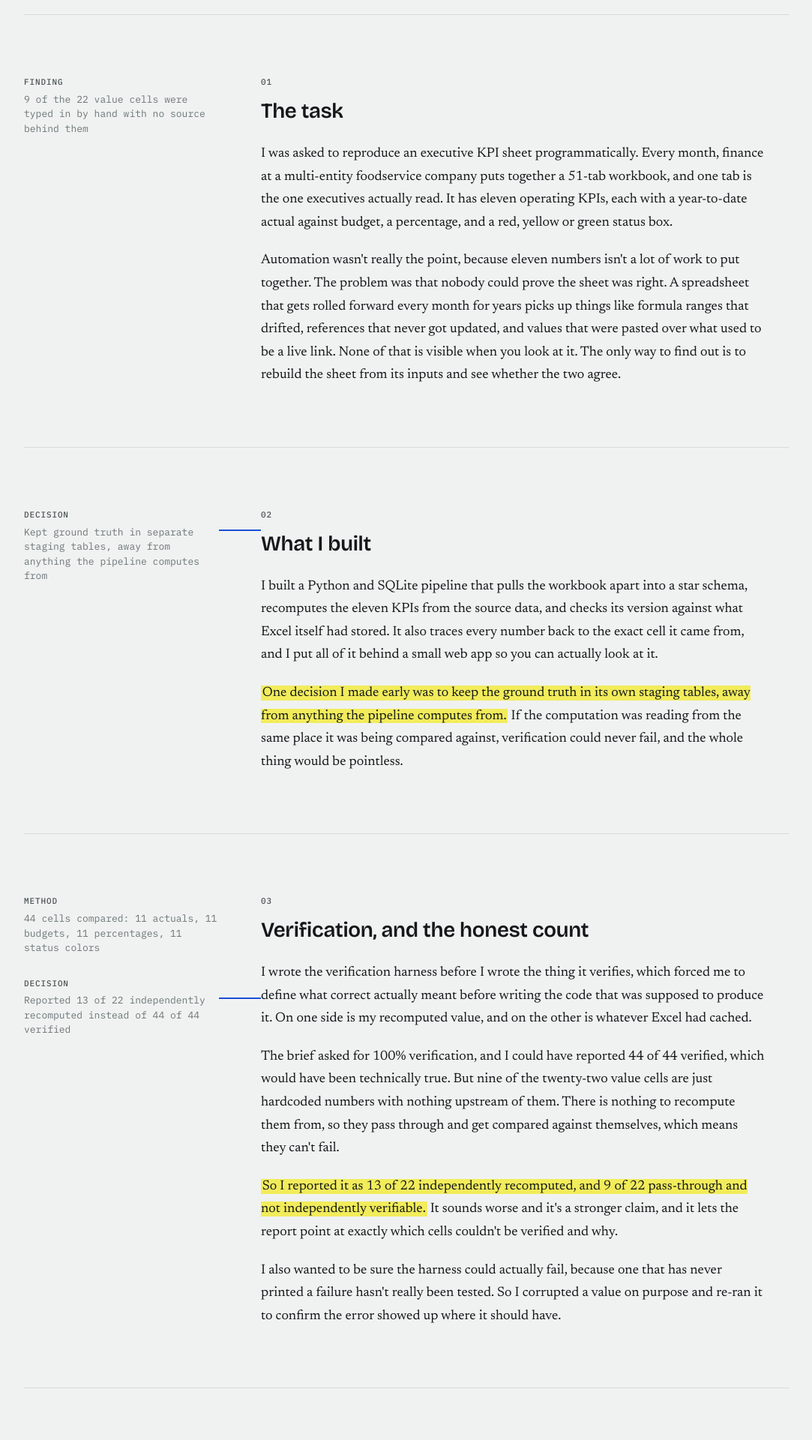
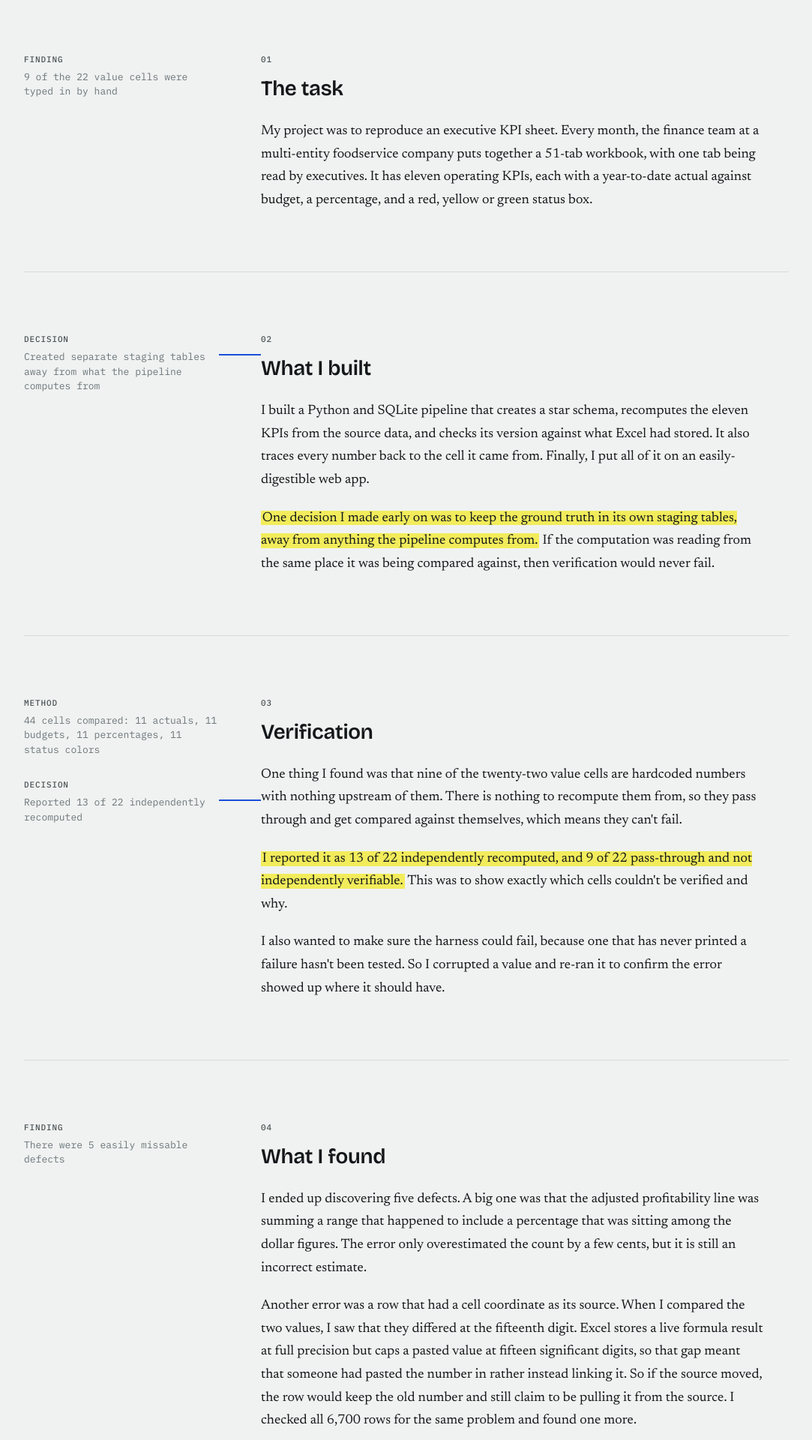
Before and after one commit to vikramiyer73-spec/vikram-site, a Next.js app: page /work/kpi-audit in a window 1280 px wide. Shown: the part 640-2560 px from the top of the page at 75% size, without its empty margins (98-1181 px from the left). Built offline with nearby package versions, Linux system fonts and the light colour scheme.

Commit message:
Reduce Words

```diff
--- a/src/app/page.js
+++ b/src/app/page.js
@@ -12,7 +12,7 @@ const work = [
     n: "02",
     title: "Rebuilding an Executive KPI Sheet to Verify Metrics",
     kind: "Product",
-    line: "A monthly executive KPI sheet nobody could verify. I rebuilt it from its inputs and found five defects.",
+    line: "Reproducing a monthly executive KPI sheet from its source data.",
     href: "/work/kpi-audit",
   },
   {
--- a/src/app/work/kpi-audit/page.js
+++ b/src/app/work/kpi-audit/page.js
@@ -12,13 +12,13 @@ export default function KpiAudit() {
       <CaseStudyHeader
         number="02"
         kind="Product"
-        title="Rebuilding an Executive KPI Sheet to Find Out If It Was Right"
-        dek="Reproducing a monthly executive KPI sheet from its source data, and what turned up once I could actually check it."
+        title="Rebuilding an Executive KPI Sheet to Verify Metrics"
+        dek="Reproducing a monthly executive KPI sheet from its source data."
         meta={[
           ["Role", "Solo build"],
           ["Client", "A multi-entity foodservice company"],
           ["Scope", "11 KPIs from a 51-tab workbook"],
-          ["Built in", "One working day"],
+          ["Built in", "One day"],
         ]}
       />
 
@@ -28,26 +28,16 @@ export default function KpiAudit() {
         annotations={[
           {
             type: "FINDING",
-            text: "9 of the 22 value cells were typed in by hand with no source behind them",
+            text: "9 of the 22 value cells were typed in by hand",
           },
         ]}
       >
         <p>
-          I was asked to reproduce an executive KPI sheet programmatically. Every
-          month, finance at a multi-entity foodservice company puts together a
-          51-tab workbook, and one tab is the one executives actually read. It
+          My project was to reproduce an executive KPI sheet. Every
+          month, the finance team at a multi-entity foodservice company puts together a
+          51-tab workbook, with one tab being read by executives. It
           has eleven operating KPIs, each with a year-to-date actual against
           budget, a percentage, and a red, yellow or green status box.
-        </p>
-        <p>
-          Automation wasn&apos;t really the point, because eleven numbers
-          isn&apos;t a lot of work to put together. The problem was that nobody
-          could prove the sheet was right. A spreadsheet that gets rolled forward
-          every month for years picks up things like formula ranges that
-          drifted, references that never got updated, and values that were pasted
-          over what used to be a live link. None of that is visible when you look
-          at it. The only way to find out is to rebuild the sheet from its inputs
-          and see whether the two agree.
         </p>
       </Step>
 
@@ -57,31 +47,30 @@ export default function KpiAudit() {
         annotations={[
           {
             type: "DECISION",
-            text: "Kept ground truth in separate staging tables, away from anything the pipeline computes from",
+            text: "Created separate staging tables away from what the pipeline computes from",
           },
         ]}
       >
         <p>
-          I built a Python and SQLite pipeline that pulls the workbook apart into
+          I built a Python and SQLite pipeline that creates
           a star schema, recomputes the eleven KPIs from the source data, and
-          checks its version against what Excel itself had stored. It also traces
-          every number back to the exact cell it came from, and I put all of it
-          behind a small web app so you can actually look at it.
+          checks its version against what Excel had stored. It also traces
+          every number back to the cell it came from. Finally, I put all of it on an
+          easily-digestible web app.
         </p>
         <p>
           <mark>
-            One decision I made early was to keep the ground truth in its own
+            One decision I made early on was to keep the ground truth in its own
             staging tables, away from anything the pipeline computes from.
           </mark>{" "}
           If the computation was reading from the same place it was being
-          compared against, verification could never fail, and the whole thing
-          would be pointless.
+          compared against, then verification would never fail.
         </p>
       </Step>
 
       <Step
         number="03"
-        title="Verification, and the honest count"
+        title="Verification"
         annotations={[
           {
             type: "METHOD",
@@ -89,35 +78,27 @@ export default function KpiAudit() {
           },
           {
             type: "DECISION",
-            text: "Reported 13 of 22 independently recomputed instead of 44 of 44 verified",
+            text: "Reported 13 of 22 independently recomputed",
           },
         ]}
       >
         <p>
-          I wrote the verification harness before I wrote the thing it verifies,
-          which forced me to define what correct actually meant before writing
-          the code that was supposed to produce it. On one side is my recomputed
-          value, and on the other is whatever Excel had cached.
-        </p>
-        <p>
-          The brief asked for 100% verification, and I could have reported 44 of
-          44 verified, which would have been technically true. But nine of the
-          twenty-two value cells are just hardcoded numbers with nothing upstream
+          One thing I found was that nine of the
+          twenty-two value cells are hardcoded numbers with nothing upstream
           of them. There is nothing to recompute them from, so they pass through
           and get compared against themselves, which means they can&apos;t fail.
         </p>
         <p>
           <mark>
-            So I reported it as 13 of 22 independently recomputed, and 9 of 22
+            I reported it as 13 of 22 independently recomputed, and 9 of 22
             pass-through and not independently verifiable.
           </mark>{" "}
-          It sounds worse and it&apos;s a stronger claim, and it lets the report
-          point at exactly which cells couldn&apos;t be verified and why.
+          This was to show exactly which cells couldn&apos;t be verified and why.
         </p>
         <p>
-          I also wanted to be sure the harness could actually fail, because one
-          that has never printed a failure hasn&apos;t really been tested. So I
-          corrupted a value on purpose and re-ran it to confirm the error showed
+          I also wanted to make sure the harness could fail, because one
+          that has never printed a failure hasn&apos;t been tested. So I
+          corrupted a value and re-ran it to confirm the error showed
           up where it should have.
         </p>
       </Step>
@@ -128,41 +109,23 @@ export default function KpiAudit() {
         annotations={[
           {
             type: "FINDING",
-            text: "5 defects. All of them produce a number that looks completely fine.",
+            text: "There were 5 easily missable defects",
           },
         ]}
       >
         <p>
-          Five defects, and the one I liked most was on the headline
-          profitability metric. The adjusted profitability line was summing a
-          range that happened to include a percentage sitting in among the dollar
-          figures. The error came out to a few cents on several million, which is
-          exactly why nobody had ever caught it. But it&apos;s a ratio inside a
-          dollar total on the number executives look at first, and it had
-          probably been wrong since the formula was written.
+          I ended up discovering five defects. A big one was that the adjusted profitability line was summing a
+          range that happened to include a percentage that was sitting among the dollar
+          figures. The error only overestimated the count by a few cents, but it is still an incorrect estimate.
         </p>
         <p>
-          Another one was a row that claimed a cell coordinate as its source.
-          When I compared the two values, they differed at the fifteenth digit.
-          Excel stores a live formula result at full precision but caps a typed
-          or pasted value at fifteen significant digits, so that gap told me
-          someone had pasted the number in rather than linking it. The row was
-          carrying a coordinate as text while actually holding a snapshot from
-          some point in the past. If the source moved next month, the row would
-          keep the old number and still claim to be pulling from the source. I
+          Another error was a row that had a cell coordinate as its source.
+          When I compared the two values, I saw that they differed at the fifteenth digit.
+          Excel stores a live formula result at full precision but caps a pasted
+          value at fifteen significant digits, so that gap meant that
+          someone had pasted the number in rather instead linking it. So if the source moved, the row would
+          keep the old number and still claim to be pulling it from the source. I
           checked all 6,700 rows for the same problem and found one more.
-        </p>
-        <p>
-          What all five have in common is that they produce a number that looks
-          completely fine. Nothing errors out and nothing turns red. The argument
-          for this project is that before rebuilding it, nobody could have told
-          you either way.
-        </p>
-        <p>
-          I kept a rule throughout of reproducing the number exactly and
-          reporting the defect separately. Fixing a defect would have broken
-          verification, and a reproduction that quietly corrects its source
-          isn&apos;t really a reproduction anymore.
         </p>
       </Step>
 
@@ -172,23 +135,22 @@ export default function KpiAudit() {
         annotations={[
           {
             type: "FINDING",
-            text: "Each KPI carries two percentages. One gets displayed, one decides the color. They agree on 8 of 11.",
+            text: "Each KPI contains two percentages, with one being displayed and the other determining the color.",
           },
         ]}
       >
         <p>
-          The status colors didn&apos;t follow the percentage displayed above
-          them. Applying the stated legend to the displayed percentage gave the
+          The status colors didn&apos;t actually follow the percentage displayed above
+          them. Applying the legend to the displayed percentage gave the
           wrong color on three of the eleven KPIs.
         </p>
         <p>
-          It turned out the colors follow a second percentage that never appears
-          on the sheet at all, where lower-is-better metrics invert the ratio.
-          Applied that way, all fifteen fills reproduce exactly. So each KPI
+          It turned out that the colors follow a different percentage that doesn't appear
+          anywhere in the sheet, where lower-is-better metrics invert the ratio.
+          Applied that way, all fifteen fills match the colors. So each KPI
           carries two independent percentages, one that gets displayed and one
           that decides the color, and they happen to agree on eight of the
-          eleven. That is what makes collapsing them into a single number so
-          tempting and so wrong.
+          eleven.
         </p>
       </Step>
 
@@ -198,43 +160,15 @@ export default function KpiAudit() {
         annotations={[
           {
             type: "FINDING",
-            text: "Twice on this project, something I concluded by reasoning got corrected once I actually instrumented it",
+            text: "Twice on this project, something I concluded by reasoning got corrected once I tested it",
           },
         ]}
       >
         <p>
-          I found a bug in a helper function, looked at it, decided the
-          problematic case couldn&apos;t actually be reached, and wrote it up as
-          a non-issue. Then I added a guard so it would fail loudly if that ever
-          changed. It fired immediately. The case was reachable on every single
+          I found a bug in a helper function, and decided that the
+          problematic case couldn&apos;t be reached. I did, however, add a guard so it would fail if the case every did happen.
+          It ended up firing immediately, and I saw that the case was reachable on every single
           run, it had just been returning an empty result, which hid the problem.
-        </p>
-        <p>
-          Looking back, my mistake was reading the absence of an effect as the
-          absence of a call. That happened twice on this project, where something
-          I had concluded by reasoning about the code got corrected once I
-          actually instrumented it. It&apos;s a decent argument for adding guards
-          you&apos;re confident will never fire.
-        </p>
-      </Step>
-
-      <Step number="07" title="What it didn't do, and what's next">
-        <p>
-          This didn&apos;t automate away some huge recurring task. Eleven numbers
-          were never the bottleneck, and I don&apos;t have a figure for hours
-          saved. What it produced was an auditable version of a sheet that
-          couldn&apos;t be checked before, plus five defects in it.
-        </p>
-        <p>
-          The next phase pulls financial data straight from the company&apos;s
-          ERP instead of the workbook, which breaks the assumption the whole
-          thing rests on. Every guarantee here depends on the source being
-          static. Excel doesn&apos;t change between runs, so reproducing it
-          exactly is a well-defined thing to do. A live database changes while
-          you&apos;re reading it, so verification has nothing fixed to check
-          against. The way to keep the model working is immutable snapshots, so
-          that the trial balance as of a given date becomes a fixed thing I can
-          verify and trace the same way a cell coordinate works now.
         </p>
       </Step>
     </main>
--- a/src/app/work/what-next/page.js
+++ b/src/app/work/what-next/page.js
@@ -262,7 +262,7 @@ import {
           <p>
             The streaming platform labels were a direct response to the &ldquo;how
             is this different from Netflix&rdquo; question. Netflix can only
-            recommend shows on Netflix. Showing where each recommendation was
+            recommend shows on Netflix, so showing where each recommendation was
             available made the cross-platform part of the product more visible.
           </p>
           <FigureRow cols={2}>
```
Also changed, not shown: src/app/work/grad-pad/page.js (+4 -5 lines).
